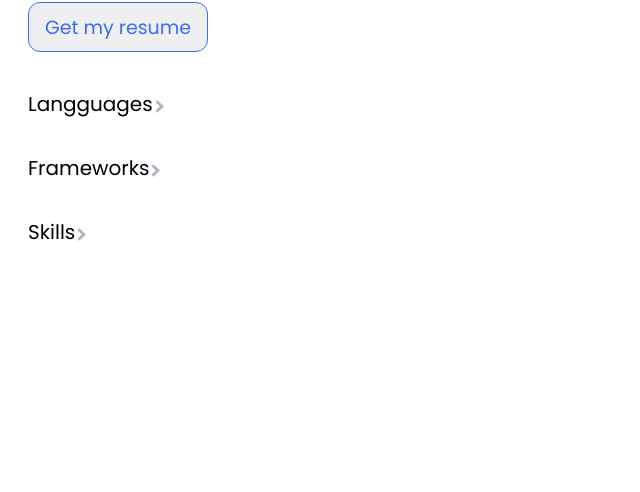
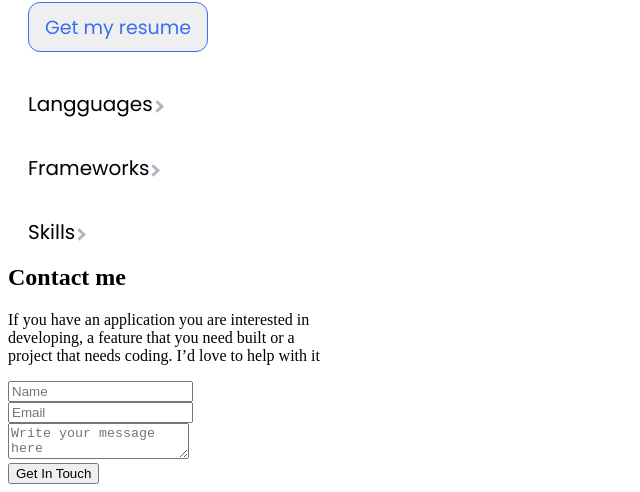
Before and after one commit to thecodechaser/portfolio, a plain HTML site: page index.html in a window 1280 px wide. Shown: the part 2190-2682 px from the top of the page, without its empty margins (0-640 px from the left). Before the commit the page ends 2442 px from the top, so only its background shows below. Drawn offline with Linux system fonts and the light colour scheme.

Commit message:
Add footer section -add contact form in the footer -add details about form -add submit button

```diff
--- a/css/stylesheet.css
+++ b/css/stylesheet.css
@@ -273,3 +273,7 @@ button:disabled {
   transform: rotate(-45deg);
   -webkit-transform: rotate(-45deg);
 }
+
+.contact-form-info {
+  width: 320px;
+}
--- a/index.html
+++ b/index.html
@@ -86,6 +86,30 @@
                 <li class="list-items">Skills<i class="arrow right"></i></li>
             </ul>
     </main>
+        <section class="contact-form">
+            <footer>
+                <div class="contact-form-info">
+                   <h2>Contact me</h2>
+                   <p>If you have an application you are interested in developing, a feature that you need built or a project that needs coding. I’d love to help with it</p>
+                </div>
+                <form action="https://formspree.io/f/mayazvnq" method="post">
+                    <ul>
+                        <li>
+                            <input type="text" name="user_name" required maxlength="30" placeholder="Name">
+                        </li>
+                        <li>
+                            <input type="email" name="user_email" required placeholder="Email">
+                        </li>
+                        <li>
+                            <textarea name="user_msg" required maxlength="500" placeholder="Write your message here"></textarea>
+                        </li>
+                        <li>
+                            <button type="submit">Get In Touch</button>
+                        </li>
+                    </ul>
+                </form>
+            </footer>
+        </section>
 
 </body>
 </html>
```
Also changed, not shown: images/footer-bg.png (added).
